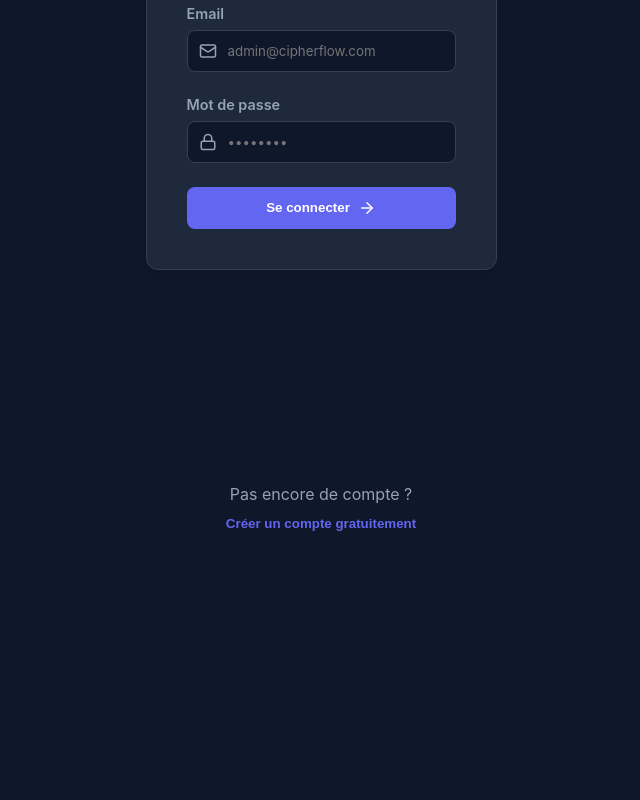
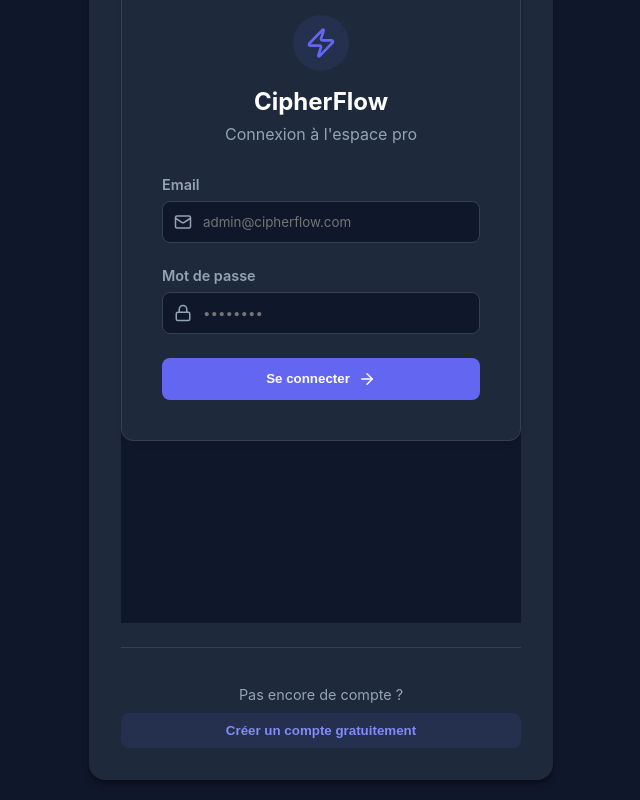
Before and after one commit to lafontjeremy88-ui/cipherflow-mvp, a React app in the folder frontend/: page / in a window 1280 px wide. Shown: the part 348-1148 px from the top of the page, without its empty margins (319-959 px from the left). Before the commit the page ends 880 px from the top, so only its background shows below. Built offline with nearby package versions, Linux system fonts and the light colour scheme; the HTML template or start-up script is replaced by a standard one.

Commit message:
FRONT: Passage de l'email à la connexion

```diff
--- a/frontend/src/App.jsx
+++ b/frontend/src/App.jsx
@@ -1,8 +1,7 @@
-// frontend/src/App.jsx
 import React, { useState, useEffect } from "react";
 import {
   LayoutDashboard, Send, History, Zap, CheckCircle, AlertCircle, Mail,
-  Activity, AlertTriangle, Euro, Settings, LogOut, FileText
+  Activity, AlertTriangle, Euro, Settings, LogOut, FileText, User
 } from "lucide-react";
 
 import EmailHistory from "./components/EmailHistory";
@@ -10,154 +9,144 @@ import StatCard from "./components/StatCard";
 import SettingsPanel from "./components/SettingsPanel";
 import Login from "./components/Login";
 import InvoiceGenerator from "./components/InvoiceGenerator";
-import Register from "./components/Register"; // <--- 1. NOUVEL IMPORT
+import Register from "./components/Register";
 
-// Ton URL Railway (Production)
 const API_BASE = "https://cipherflow-mvp-production.up.railway.app";
 
 function App() {
-  // --- GESTION DU TOKEN (Login) ---
   const [token, setToken] = useState(localStorage.getItem('cipherflow_token'));
-  const [showRegister, setShowRegister] = useState(false); // <--- 2. NOUVEL ÉTAT (Bascule)
+  const [userEmail, setUserEmail] = useState(localStorage.getItem('cipherflow_email')); // <--- On stocke l'email
+  const [showRegister, setShowRegister] = useState(false);
 
-  // Fonction pour se déconnecter
+  // Fonction de connexion unifiée
+  const handleAuthSuccess = (newToken, email) => {
+      localStorage.setItem('cipherflow_token', newToken);
+      localStorage.setItem('cipherflow_email', email); // Sauvegarde
+      setToken(newToken);
+      setUserEmail(email);
+      setShowRegister(false);
+  };
+
   const handleLogout = () => {
     localStorage.removeItem('cipherflow_token');
+    localStorage.removeItem('cipherflow_email');
     setToken(null);
-    setShowRegister(false); // On remet le login par défaut
+    setUserEmail(null);
+    setShowRegister(false);
   };
 
-  // Si pas de token, on affiche l'écran de Login OU Register
+  // --- ECRAN DE CONNEXION / INSCRIPTION COMPACT ---
   if (!token) {
-    if (showRegister) {
-        // AFFICHE L'INSCRIPTION
     return (
-            <div style={{ display: 'flex', flexDirection: 'column', alignItems: 'center', justifyContent: 'center', minHeight: '100vh' }}>
-                <Register onLogin={(newToken) => setToken(newToken)} />
+        <div style={{
+            display: 'flex',
+            flexDirection: 'column',
+            alignItems: 'center',
+            justifyContent: 'center',
+            minHeight: '100vh',
+            background: '#0f172a',
+            padding: '20px'
+        }}>
+            <div style={{ marginBottom: '20px', textAlign: 'center' }}>
+                <Zap size={40} color="#6366f1" />
+                <h1 style={{ color: 'white', fontSize: '1.5rem', marginTop: '10px' }}>CipherFlow V2</h1>
+            </div>
+
+            {/* Zone Blanche (Carte) */}
+            <div style={{
+                width: '100%',
+                maxWidth: '400px',
+                background: '#1e293b',
+                padding: '2rem',
+                borderRadius: '16px',
+                boxShadow: '0 4px 6px -1px rgba(0, 0, 0, 0.5)'
+            }}>
+                {showRegister ? (
+                    <Register onLogin={(t, e) => handleAuthSuccess(t, e)} />
+                ) : (
+                    <Login onLogin={(t, e) => handleAuthSuccess(t, e)} />
+                )}
+
+                {/* LE BOUTON DE BASCULE (Juste en dessous) */}
+                <div style={{ marginTop: '1.5rem', paddingTop: '1.5rem', borderTop: '1px solid #334155', textAlign: 'center' }}>
+                    <p style={{ color: '#94a3b8', fontSize: '0.9rem', marginBottom: '10px' }}>
+                        {showRegister ? "Déjà un compte ?" : "Pas encore de compte ?"}
+                    </p>
                     <button
-                    onClick={() => setShowRegister(false)}
-                    style={{ marginTop: '1rem', background: 'none', border: 'none', color: '#94a3b8', cursor: 'pointer', textDecoration: 'underline' }}
+                        onClick={() => setShowRegister(!showRegister)}
+                        style={{
+                            background: 'rgba(99, 102, 241, 0.1)',
+                            color: '#818cf8',
+                            border: 'none',
+                            padding: '10px 20px',
+                            borderRadius: '8px',
+                            cursor: 'pointer',
+                            fontWeight: 'bold',
+                            width: '100%'
+                        }}
                     >
-                    Retour à la connexion
+                        {showRegister ? "Se connecter" : "Créer un compte gratuitement"}
                     </button>
                 </div>
-        );
-    }
-    // AFFICHE LE LOGIN (Par défaut)
-    return (
-        <div style={{ display: 'flex', flexDirection: 'column', alignItems: 'center', justifyContent: 'center', minHeight: '100vh' }}>
-            <Login onLogin={(newToken) => setToken(newToken)} />
-            <div style={{ textAlign: 'center', marginTop: '1rem' }}>
-                <p style={{ color: '#94a3b8', marginBottom: '0.5rem' }}>Pas encore de compte ?</p>
-                <button
-                    onClick={() => setShowRegister(true)}
-                    style={{ background: 'none', border: 'none', color: '#6366f1', cursor: 'pointer', fontWeight: 'bold' }}
-                >
-                    Créer un compte gratuitement
-                </button>
             </div>
         </div>
     );
   }
 
-  // --- APPLICATION PRINCIPALE (Si connecté) ---
-  return <Dashboard token={token} onLogout={handleLogout} />;
+  return <Dashboard token={token} userEmail={userEmail} onLogout={handleLogout} />;
 }
 
-// On sépare le Dashboard dans un sous-composant pour plus de clarté
-function Dashboard({ token, onLogout }) {
+// --- DASHBOARD ---
+function Dashboard({ token, userEmail, onLogout }) {
   const [activeTab, setActiveTab] = useState("dashboard");
 
-  // États Formulaire
+  // États Dashboard...
   const [fromEmail, setFromEmail] = useState("client@example.com");
   const [subject, setSubject] = useState("Problème de connexion");
-  const [content, setContent] = useState("Bonjour, je n'arrive plus à me connecter...");
-
-  // États Résultats
+  const [content, setContent] = useState("Bonjour...");
   const [analyse, setAnalyse] = useState(null);
   const [replySubject, setReplySubject] = useState("");
   const [replyBody, setReplyBody] = useState("");
-
-  // États UI
   const [isAnalyzing, setIsAnalyzing] = useState(false);
   const [isSending, setIsSending] = useState(false);
   const [infoMessage, setInfoMessage] = useState("");
   const [errorMessage, setErrorMessage] = useState("");
-
-  // États Stats
   const [stats, setStats] = useState({ total_processed: 0, high_urgency: 0, devis_requests: 0 });
 
-  // --- HELPER FETCH AUTHENTIFIÉ ---
   const authFetch = async (url, options = {}) => {
-    const headers = {
-      'Content-Type': 'application/json',
-      ...options.headers,
-      'Authorization': `Bearer ${token}`
-    };
-
+    const headers = { 'Content-Type': 'application/json', ...options.headers, 'Authorization': `Bearer ${token}` };
     const res = await fetch(url, { ...options, headers });
-
-    if (res.status === 401) {
-      onLogout();
-      throw new Error("Session expirée");
-    }
+    if (res.status === 401) { onLogout(); throw new Error("Session expirée"); }
     return res;
   };
 
-  // 1. Charger Stats
   const fetchStats = async () => {
     try {
       const res = await authFetch(`${API_BASE}/dashboard/stats`);
-      if (res.ok) {
-        const data = await res.json();
-        setStats(data);
-      }
-    } catch (err) {
-      console.log("Erreur stats ou session expirée");
-    }
+      if (res.ok) setStats(await res.json());
+    } catch (err) {}
   };
 
-  useEffect(() => {
-    if (activeTab === 'dashboard') fetchStats();
-  }, [activeTab, analyse]);
+  useEffect(() => { if (activeTab === 'dashboard') fetchStats(); }, [activeTab, analyse]);
 
-  // 2. Analyse
   const handleAnalyse = async () => {
     setErrorMessage(""); setInfoMessage(""); setIsAnalyzing(true);
     try {
-      const res = await authFetch(`${API_BASE}/email/process`, {
-        method: "POST",
-        body: JSON.stringify({ from_email: fromEmail, subject, content, send_email: false }),
-      });
-      if (!res.ok) throw new Error("Erreur analyse");
+      const res = await authFetch(`${API_BASE}/email/process`, { method: "POST", body: JSON.stringify({ from_email: fromEmail, subject, content, send_email: false }) });
+      if (!res.ok) throw new Error("Erreur");
       const data = await res.json();
-      setAnalyse(data.analyse);
-      setReplySubject(data.reponse?.subject);
-      setReplyBody(data.reponse?.reply);
+      setAnalyse(data.analyse); setReplySubject(data.reponse?.subject); setReplyBody(data.reponse?.reply);
       setInfoMessage("Analyse terminée !");
-    } catch (err) {
-      setErrorMessage(err.message);
-    } finally {
-      setIsAnalyzing(false);
-    }
+    } catch (err) { setErrorMessage(err.message); } finally { setIsAnalyzing(false); }
   };
 
-  // 3. Envoi
   const handleSendEmail = async () => {
     setIsSending(true); setErrorMessage("");
     try {
-      const res = await authFetch(`${API_BASE}/email/send`, {
-        method: "POST",
-        body: JSON.stringify({ to_email: fromEmail, subject: replySubject, body: replyBody }),
-      });
-      if (!res.ok) throw new Error("Erreur envoi");
-      setInfoMessage("Email envoyé !");
-      setAnalyse(null); setContent("");
-    } catch (err) {
-      setErrorMessage(err.message);
-    } finally {
-      setIsSending(false);
-    }
+      const res = await authFetch(`${API_BASE}/email/send`, { method: "POST", body: JSON.stringify({ to_email: fromEmail, subject: replySubject, body: replyBody }) });
+      if (!res.ok) throw new Error("Erreur");
+      setInfoMessage("Email envoyé !"); setAnalyse(null); setContent("");
+    } catch (err) { setErrorMessage(err.message); } finally { setIsSending(false); }
   };
 
   return (
@@ -167,25 +156,24 @@ function Dashboard({ token, onLogout }) {
           <Zap size={28} color="#6366f1" />
           <span>CipherFlow V2</span>
         </div>
-        <nav>
-          <div className={`nav-item ${activeTab === 'dashboard' ? 'active' : ''}`} onClick={() => setActiveTab('dashboard')}>
-            <LayoutDashboard size={20} /> <span>Traitement</span>
+
+        {/* INFO UTILISATEUR CONNECTÉ */}
+        <div style={{ padding: '0 20px 20px 20px', marginBottom: '20px', borderBottom: '1px solid #334155' }}>
+            <div style={{ display: 'flex', alignItems: 'center', gap: '10px', color: '#94a3b8', fontSize: '0.85rem' }}>
+                <div style={{ background: '#334155', padding: '8px', borderRadius: '50%' }}><User size={16} /></div>
+                <div style={{ overflow: 'hidden', textOverflow: 'ellipsis' }}>
+                    <div style={{ fontWeight: 'bold', color: 'white' }}>Connecté en tant que</div>
+                    <div title={userEmail}>{userEmail || "Utilisateur"}</div>
+                </div>
+            </div>
         </div>
 
-          <div className={`nav-item ${activeTab === 'invoices' ? 'active' : ''}`} onClick={() => setActiveTab('invoices')}>
-            <FileText size={20} /> <span>Facturation</span>
-          </div>
-
-          <div className={`nav-item ${activeTab === 'history' ? 'active' : ''}`} onClick={() => setActiveTab('history')}>
-            <History size={20} /> <span>Historique</span>
-          </div>
-          <div className={`nav-item ${activeTab === 'settings' ? 'active' : ''}`} onClick={() => setActiveTab('settings')}>
-            <Settings size={20} /> <span>Paramètres</span>
-          </div>
-
-          <div className="nav-item" style={{ marginTop: 'auto', color: '#f87171' }} onClick={onLogout}>
-            <LogOut size={20} /> <span>Déconnexion</span>
-          </div>
+        <nav>
+          <div className={`nav-item ${activeTab === 'dashboard' ? 'active' : ''}`} onClick={() => setActiveTab('dashboard')}><LayoutDashboard size={20} /> <span>Traitement</span></div>
+          <div className={`nav-item ${activeTab === 'invoices' ? 'active' : ''}`} onClick={() => setActiveTab('invoices')}><FileText size={20} /> <span>Facturation</span></div>
+          <div className={`nav-item ${activeTab === 'history' ? 'active' : ''}`} onClick={() => setActiveTab('history')}><History size={20} /> <span>Historique</span></div>
+          <div className={`nav-item ${activeTab === 'settings' ? 'active' : ''}`} onClick={() => setActiveTab('settings')}><Settings size={20} /> <span>Paramètres</span></div>
+          <div className="nav-item" style={{ marginTop: 'auto', color: '#f87171' }} onClick={onLogout}><LogOut size={20} /> <span>Déconnexion</span></div>
         </nav>
       </aside>
 
@@ -199,39 +187,24 @@ function Dashboard({ token, onLogout }) {
             </h1>
         </header>
 
-        {errorMessage && (
-          <div style={{ backgroundColor: 'rgba(239,68,68,0.2)', color: '#f87171', padding: '1rem', borderRadius: '8px', marginBottom: '1rem', display: 'flex', gap: '10px' }}>
-            <AlertCircle size={20} /> {errorMessage}
-          </div>
-        )}
-        {infoMessage && (
-          <div style={{ backgroundColor: 'rgba(16,185,129,0.2)', color: '#34d399', padding: '1rem', borderRadius: '8px', marginBottom: '1rem', display: 'flex', gap: '10px' }}>
-            <CheckCircle size={20} /> {infoMessage}
-          </div>
-        )}
+        {errorMessage && <div style={{ backgroundColor: 'rgba(239,68,68,0.2)', color: '#f87171', padding: '1rem', borderRadius: '8px', marginBottom: '1rem', display: 'flex', gap: '10px' }}><AlertCircle size={20} /> {errorMessage}</div>}
+        {infoMessage && <div style={{ backgroundColor: 'rgba(16,185,129,0.2)', color: '#34d399', padding: '1rem', borderRadius: '8px', marginBottom: '1rem', display: 'flex', gap: '10px' }}><CheckCircle size={20} /> {infoMessage}</div>}
 
-        {/* CONTENU DASHBOARD */}
         {activeTab === 'dashboard' && (
           <>
             <div style={{ display: 'grid', gridTemplateColumns: 'repeat(3, 1fr)', gap: '1.5rem', marginBottom: '2rem' }}>
               <StatCard title="Emails Traités" value={stats.total_processed} icon={Activity} color="#6366f1" />
-              <StatCard title="Urgence Haute" value={stats.high_urgency} icon={AlertTriangle} color="#ef4444" />
-              <StatCard title="Opportunités Devis" value={stats.devis_requests} icon={Euro} color="#10b981" />
+              <StatCard title="Urgences" value={stats.high_urgency} icon={AlertTriangle} color="#ef4444" />
+              <StatCard title="Devis" value={stats.devis_requests} icon={Euro} color="#10b981" />
             </div>
-
             <div className="dashboard-grid">
               <div className="card">
-                <h2 style={{ display: 'flex', alignItems: 'center', gap: '10px', marginBottom: '1.5rem' }}>
-                  <Mail size={20} color="var(--accent)" /> Email du Client
-                </h2>
+                <h2 style={{ display: 'flex', alignItems: 'center', gap: '10px', marginBottom: '1.5rem' }}><Mail size={20} color="var(--accent)" /> Email du Client</h2>
                 <div className="form-group"><label>Expéditeur</label><input type="email" value={fromEmail} onChange={(e) => setFromEmail(e.target.value)} /></div>
                 <div className="form-group"><label>Sujet</label><input type="text" value={subject} onChange={(e) => setSubject(e.target.value)} /></div>
                 <div className="form-group"><label>Contenu</label><textarea rows={6} value={content} onChange={(e) => setContent(e.target.value)} /></div>
-                <button className="btn btn-primary" onClick={handleAnalyse} disabled={isAnalyzing}>
-                  {isAnalyzing ? "Analyse..." : "Analyser"} <Zap size={18} />
-                </button>
+                <button className="btn btn-primary" onClick={handleAnalyse} disabled={isAnalyzing}>{isAnalyzing ? "Analyse..." : "Analyser"} <Zap size={18} /></button>
               </div>
-
               {analyse && (
                 <>
                   <div className="card" style={{ borderColor: 'var(--accent)' }}>
@@ -242,30 +215,18 @@ function Dashboard({ token, onLogout }) {
                     </div>
                     <div style={{ marginTop: '1rem' }}><label>Résumé</label><p>{analyse.summary}</p></div>
                   </div>
-
                   <div className="card">
                     <h3 style={{ marginBottom: '1rem' }}>✍️ Réponse</h3>
                     <div className="form-group"><label>Objet</label><input type="text" value={replySubject} onChange={(e) => setReplySubject(e.target.value)} /></div>
                     <div className="form-group"><label>Corps</label><textarea rows={10} value={replyBody} onChange={(e) => setReplyBody(e.target.value)} /></div>
-                    <div style={{ display: 'flex', justifyContent: 'flex-end' }}>
-                      <button className="btn btn-success" onClick={handleSendEmail} disabled={isSending}>
-                        {isSending ? "Envoi..." : "Envoyer"} <Send size={18} />
-                      </button>
-                    </div>
+                    <div style={{ display: 'flex', justifyContent: 'flex-end' }}><button className="btn btn-success" onClick={handleSendEmail} disabled={isSending}>{isSending ? "Envoi..." : "Envoyer"} <Send size={18} /></button></div>
                   </div>
                 </>
               )}
             </div>
           </>
         )}
-
-        {/* --- CONTENU FACTURATION --- */}
-        {activeTab === 'invoices' && (
-           <div style={{ maxWidth: '800px', margin: '0 auto' }}>
-              <InvoiceGenerator />
-           </div>
-        )}
-
+        {activeTab === 'invoices' && <div style={{ maxWidth: '800px', margin: '0 auto' }}><InvoiceGenerator /></div>}
         {activeTab === 'history' && <EmailHistory token={token} />}
         {activeTab === 'settings' && <SettingsPanel token={token} />}
       </main>
--- a/frontend/src/components/Register.jsx
+++ b/frontend/src/components/Register.jsx
@@ -23,7 +23,10 @@ const Register = ({ onLogin }) => {
 
       if (response.ok) {
         localStorage.setItem('cipherflow_token', data.access_token);
-        onLogin(); // On connecte l'utilisateur directement
+
+        // MODIFICATION ICI : On passe aussi l'email reçu !
+        onLogin(data.access_token, data.user_email);
+
       } else {
         setError(data.detail || "Erreur lors de l'inscription");
       }
```
Also changed, not shown: frontend/src/components/Login.jsx (+3 -4 lines), 1 other file (tests, documents, lock files or other folders). Lines whose indentation alone changed are shown as unchanged.
